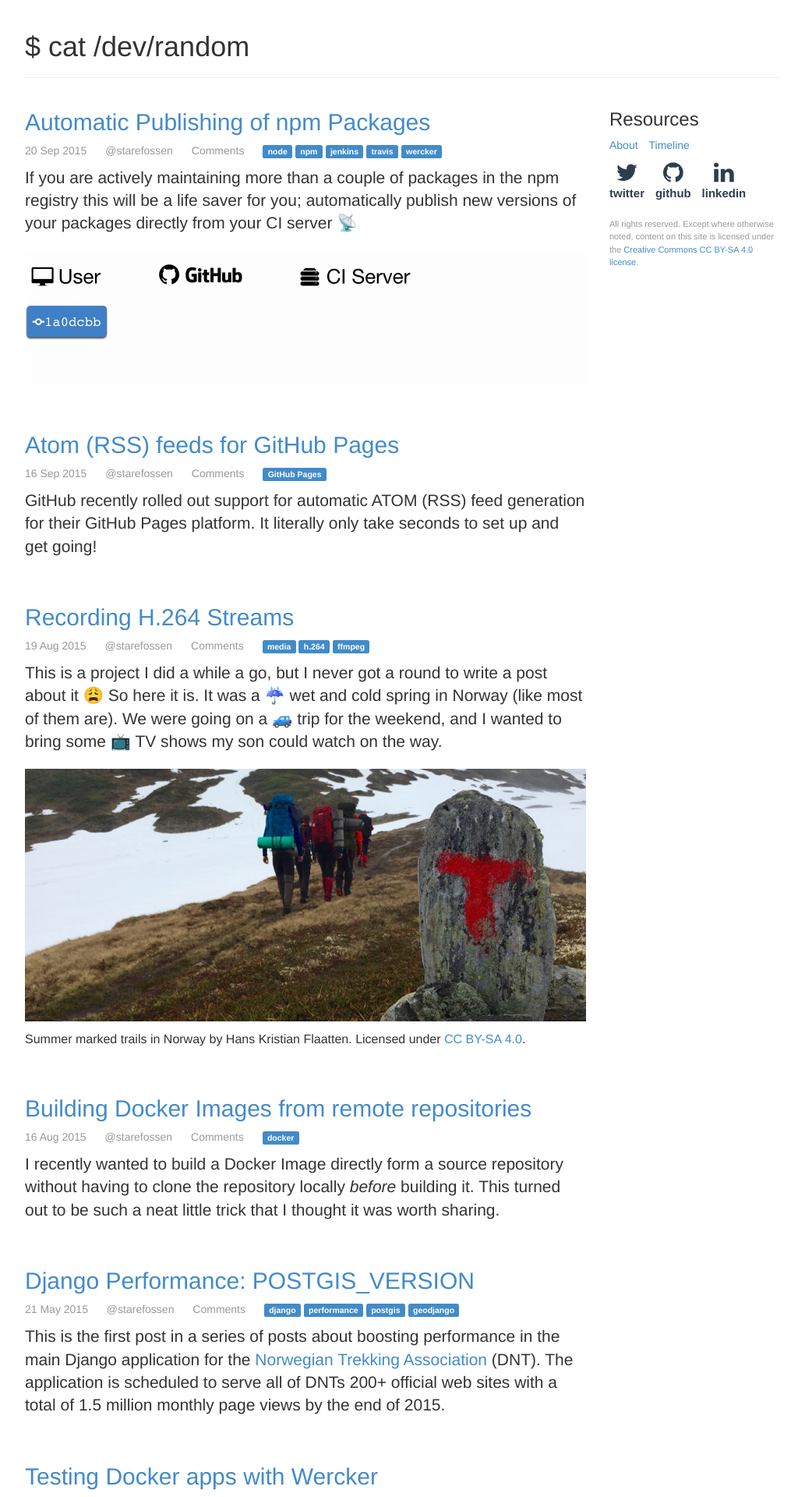
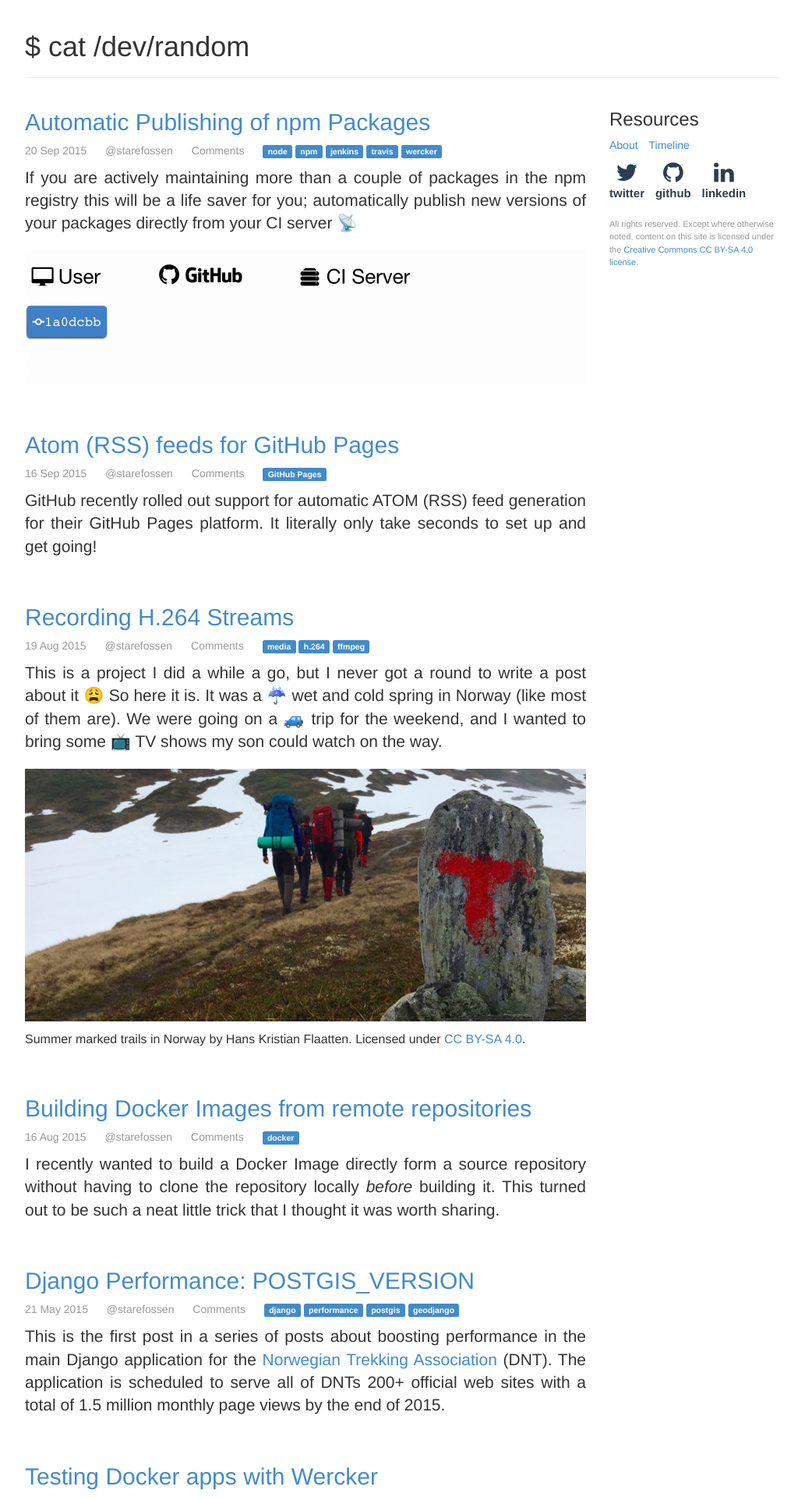
Before and after one commit to Starefossen/starefossen.github.com, a Jekyll site: the page built from index.html, in a window 1280 px wide. Shown: the top 1920 px of the page at 78% size, without its empty margins (123-1156 px from the left). Built offline with Jekyll 4.4.1, drawn with Linux system fonts in a browser that asks for light colours; nearby versions of some CDN libraries; a script that is not in the unit is left out; comment, search, counter and statistics services are not loaded.

Commit message:
feat(post): justify blog post text to fit page witdth

```diff
--- a/css/app.css
+++ b/css/app.css
@@ -76,6 +76,10 @@ div.post {
   margin-bottom: 60px;
 }
 
+div.post p {
+  text-align: justify;
+}
+
 div.post p:first-child {
   margin-bottom: 20px;
   font-size: 21px;
```
